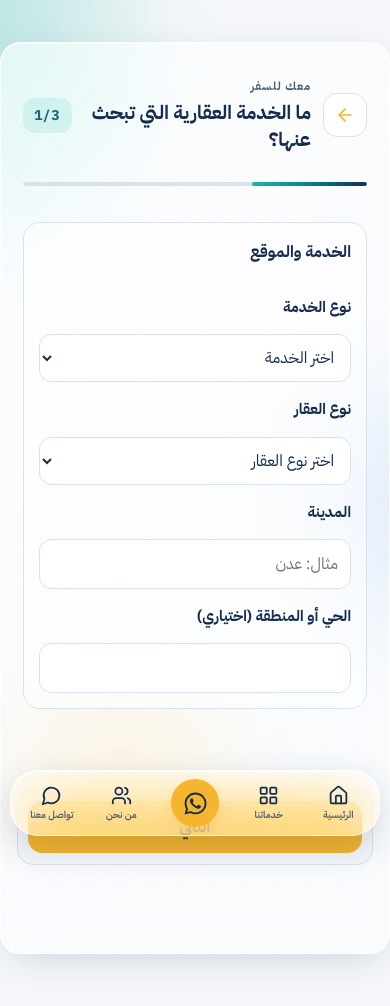
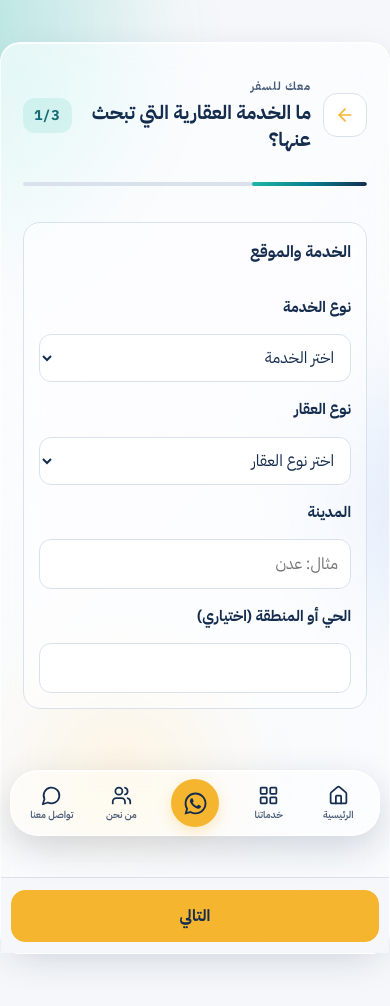
Before and after one commit to khwy1d/Maak, a React (Vite) app: page /real-estate in a window 390 px wide. Shown: the top 1006 px of the page. Built offline with nearby package versions, Linux system fonts and the light colour scheme.

Commit message:
Keep service form actions inside cards

```diff
--- a/src/styles/global.css
+++ b/src/styles/global.css
@@ -1767,11 +1767,14 @@ body:has(.maak-service-flow) .maak-service-flow-nav .flight-step-buttons .btn.bt
 @media (max-width: 767px) {
   .page-detail-service .maak-service-flow { padding-bottom: 190px !important; }
   body:has(.maak-service-flow) .maak-service-flow-nav {
-    bottom: calc(88px + env(safe-area-inset-bottom)) !important;
-    width: calc(100% - 32px) !important;
+    inset: auto 0 0 0 !important;
+    transform: none !important;
+    width: auto !important;
     padding: 10px !important;
-    border-bottom: 1px solid var(--border) !important;
-    border-radius: 16px !important;
+    border-right: 0 !important;
+    border-left: 0 !important;
+    border-bottom: 0 !important;
+    border-radius: 0 !important;
   }
 }
 
```
